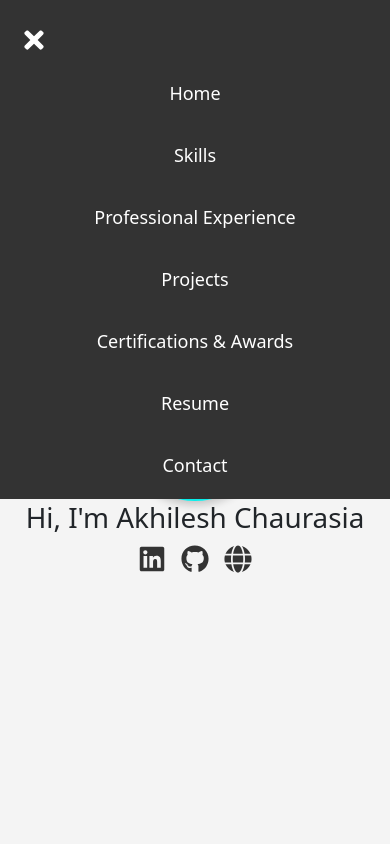
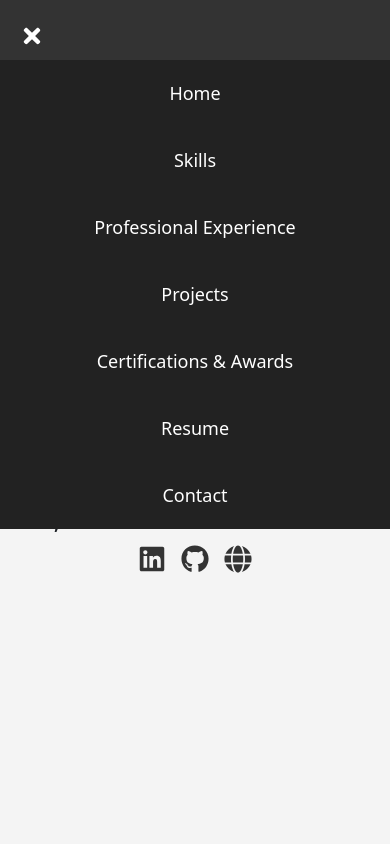
Before and after one commit to Aak1607/Akhilesh-Portfolio, a React (Create React App) app: page / in a window 390 px wide. Both pictures are taken after a click on the element 34 px from the left and 50 px from the top of the page. Shown: the top 844 px of the page. Built offline with nearby package versions, Linux system fonts and the light colour scheme.

Commit message:
navbar change

```diff
--- a/src/assets/styles.css
+++ b/src/assets/styles.css
@@ -6,63 +6,70 @@ body {
   background-color: #f5f5f5;
 }
 
-/* Navbar styles */
 .top-navbar {
+  background-color: #333;
+  color: white;
   display: flex;
   justify-content: space-between;
   align-items: center;
-  background: #333;
   padding: 15px 20px;
   position: fixed;
   width: 100%;
   top: 0;
+  left: 0;
   z-index: 1000;
 }
 
-.top-navbar ul {
+/* Menu Icon (Hamburger / Close) */
+.menu-icon {
+  font-size: 24px;
+  cursor: pointer;
+}
+
+/* Desktop Navigation */
+.nav-links {
   list-style: none;
   display: flex;
-  gap: 15px;
+  gap: 20px;
 }
 
-.top-navbar a {
+.nav-links li a {
+  text-decoration: none;
   color: white;
-  text-decoration: none;
+  font-size: 16px;
+}
+
+/* Mobile Navigation */
+.nav-links-mobile {
+  display: flex;
+  flex-direction: column;
+  position: absolute;
+  top: 60px;
+  left: 0;
+  width: 100%;
+  background-color: #222;
+  text-align: center;
+  padding: 10px 0;
+  transition: all 0.3s ease-in-out;
+}
+
+.nav-links-mobile li {
+  padding: 10px;
+}
+
+.nav-links-mobile li a {
+  color: white;
   font-size: 18px;
 }
 
-/* Mobile Menu Icon */
-.menu-icon {
-  display: none;
-  font-size: 28px;
-  color: white;
-  cursor: pointer;
-}
-
-/* Responsive Navbar */
-@media (max-width: 768px) {
-  .menu-icon {
-      display: block;
-  }
-
+/* Hide Navbar Initially in Mobile */
+@media screen and (max-width: 768px) {
   .nav-links {
       display: none;
   }
 
   .nav-links-mobile {
       display: flex;
-      flex-direction: column;
-      position: absolute;
-      top: 60px;
-      left: 0;
-      background: #333;
-      width: 100%;
-      padding: 10px 0;
-  }
-
-  .nav-links-mobile li {
-      text-align: center;
-      padding: 10px 0;
   }
 }
 
--- a/src/components/Header.js
+++ b/src/components/Header.js
@@ -5,15 +5,17 @@ import { FaBars, FaTimes, FaLinkedin, FaGithub, FaGlobe } from "react-icons/fa";
 const Header = () => {
     const [isMobile, setIsMobile] = useState(false);
 
+    const renderMenuIcon = isMobile ? <FaTimes /> : <FaBars />;
+
     return (
         <>
             {/* Top Navigation Bar */}
             <nav className="top-navbar">
                 <div className="menu-icon" onClick={() => setIsMobile(!isMobile)}>
-                    {isMobile ? <FaTimes /> : <FaBars />}
+                    {renderMenuIcon}
                 </div>
-                <ul className={isMobile ? "nav-links-mobile" : "nav-links"} onClick={() => setIsMobile(false)}>
-                    <li><a href="#home">Home</a></li>
+                <ul className={`nav-links ${isMobile ? "nav-links-mobile" : ""}`} onClick={() => setIsMobile(false)}>
+                <li><a href="#home">Home</a></li>
                     <li><a href="#skills">Skills</a></li>
                     <li><a href="#experience">Professional Experience</a></li>
                     <li><a href="#projects">Projects</a></li>
```
